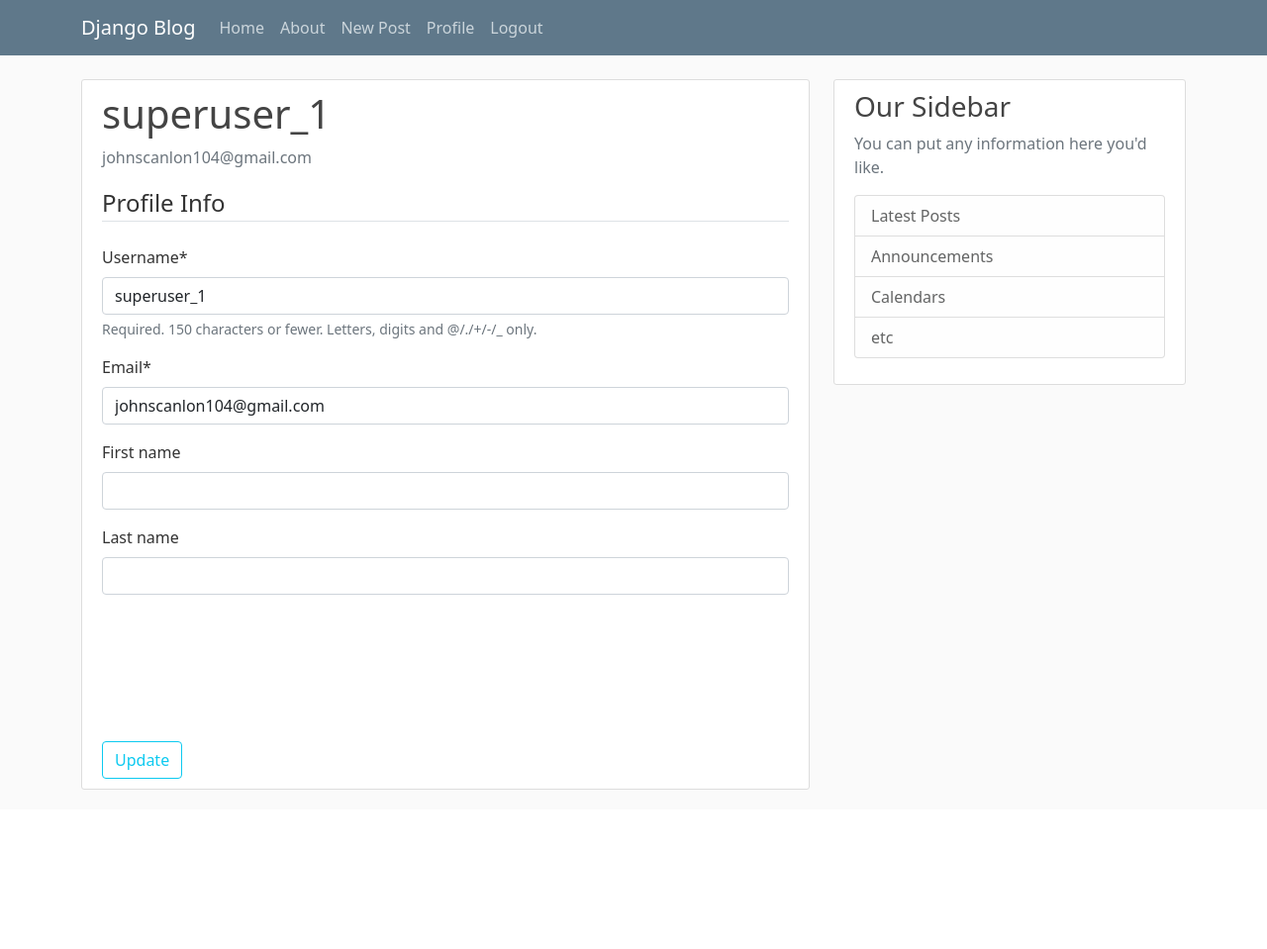
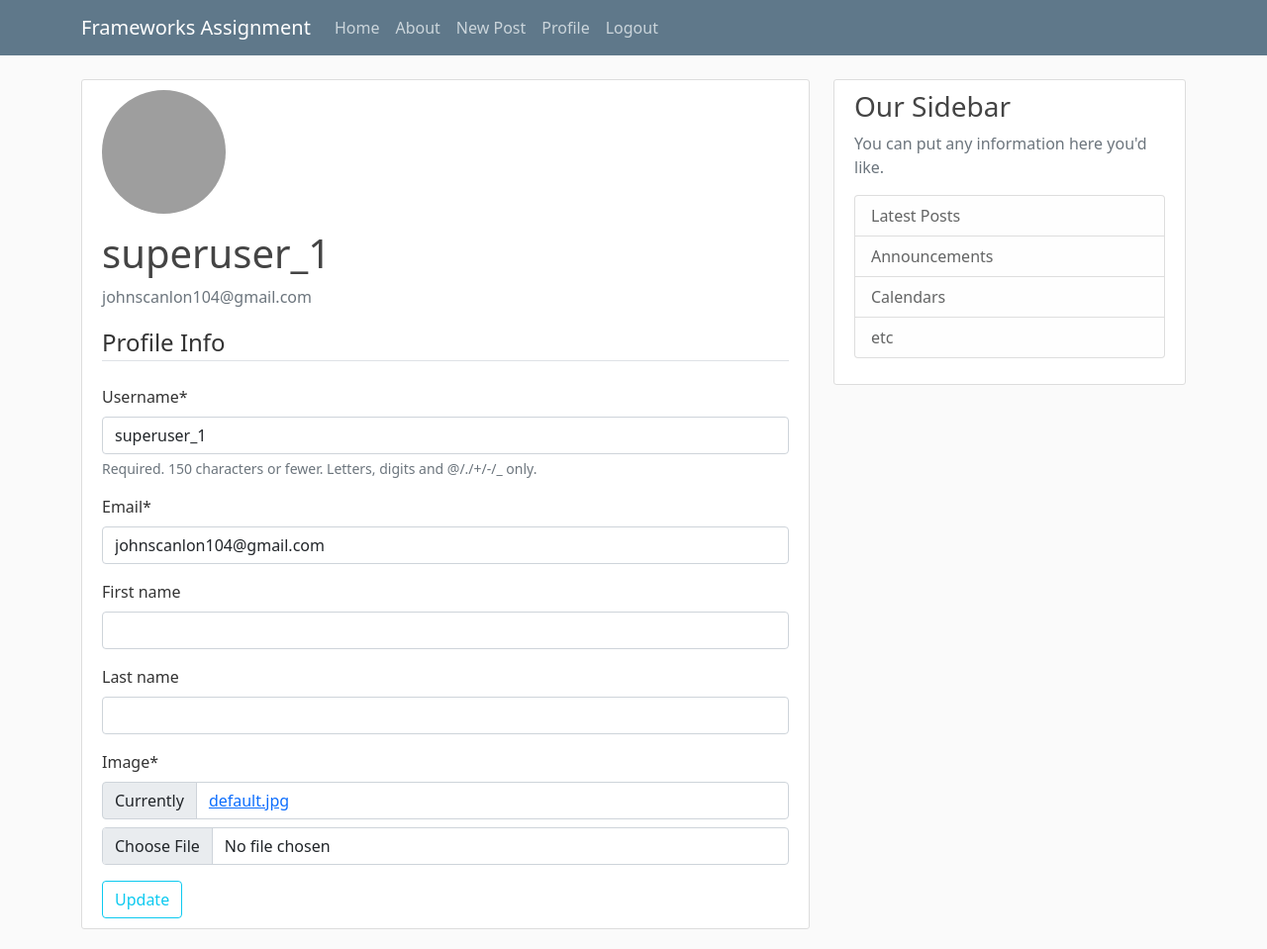
Before and after one commit to djonskanlyn/FrameworksAssignment, a Django app: page /profile/ in a window 1280 px wide. Shown: the whole page at 99% size. Before the commit the page ends 798 px from the top, so only its background shows below. Run offline with Django 5.2, Linux system fonts and the light colour scheme; a user stored in the database is signed in; data comes from the database, SQL or seed files in the repository; some libraries are stand-ins or nearby versions; grey boxes are pictures that could not be loaded.

Commit message:
13 Tuesday

```diff
--- a/frameworks_project/frameworks_project/urls.py
+++ b/frameworks_project/frameworks_project/urls.py
@@ -37,3 +37,6 @@ urlpatterns = [
 
 if settings.DEBUG:
     urlpatterns += static(settings.MEDIA_URL, document_root=settings.MEDIA_ROOT)
+
+if settings.DEBUG is False:
+    urlpatterns += static(settings.MEDIA_URL, document_root=settings.MEDIA_ROOT)
--- a/frameworks_project/frameworks_project_blog/templates/blog/base.html
+++ b/frameworks_project/frameworks_project_blog/templates/blog/base.html
@@ -24,7 +24,7 @@
         <header class="site-header">
             <nav class="navbar navbar-expand-md navbar-dark bg-steel fixed-top">
                 <div class="container">
-                    <a class="navbar-brand mr-4" href="{% url 'blog-home' %}">Django Blog</a>
+                    <a class="navbar-brand mr-4" href="{% url 'blog-home' %}">Frameworks Assignment</a>
                     <button class="navbar-toggler" type="button" data-toggle="collapse" data-target="#navbarToggle" aria-controls="navbarToggle" aria-expanded="false" aria-label="Toggle navigation">
                         <span class="navbar-toggler-icon"></span>
                     </button>
--- a/frameworks_project/frameworks_project_blog/views.py
+++ b/frameworks_project/frameworks_project_blog/views.py
@@ -19,13 +19,13 @@ class PostListView(ListView):
     template_name = 'blog/home.html'
     context_object_name = 'posts'
     ordering = ['-date_posted']
-    paginate_by = 3
+    paginate_by = 6
 
 class UserPostListView(ListView):
     model = Post
     template_name = 'blog/user_posts.html'
     context_object_name = 'posts'
-    paginate_by = 3
+    paginate_by = 6
 
     def get_queryset(self):
         user = get_object_or_404(User, username=self.kwargs.get('username'))
--- a/frameworks_project/frameworks_project_users/models.py
+++ b/frameworks_project/frameworks_project_users/models.py
@@ -4,7 +4,7 @@ from PIL import Image
 
 class Profile(models.Model):
     user = models.OneToOneField(User, on_delete=models.CASCADE)
-    image = models.ImageField(default='default.jpg', upload_to='profile_pics')
+    image = models.ImageField(default='profile_pics/default.jpg', upload_to='profile_pics')
 
     def __str__(self):
         return f'{self.user.username} Profile'
--- a/frameworks_project/frameworks_project_users/templates/users/profile.html
+++ b/frameworks_project/frameworks_project_users/templates/users/profile.html
@@ -3,7 +3,7 @@
 {% block content %}
     <div class="content-section">
         <div class="media">
-            <!-- <img class="rounded-circle account-img" src="{{ user.profile.image.url }}"> -->
+            <img class="rounded-circle account-img" src="{{ user.profile.image.url }}">
             <div class="media-body">
                 <h2 class="account-heading">{{ user.username }}</h2>
                 <p class="text-secondary">{{ user.email }}</p>
@@ -14,7 +14,8 @@
             <fieldset class="form-group">
                 <legend class="border-bottom mb-4">Profile Info</legend>
                 {{ u_form|crispy }}
-                <div style="visibility: hidden;">
+                <!-- <div style="visibility: hidden;"> -->
+                <div>
                     {{ p_form|crispy }}
                 </div>
             </fieldset>
```
Also changed, not shown: frameworks_project/frameworks_project/settings.py (+8 -21 lines), note.txt (+7 -0 lines), frameworks_project/media/profile_pics/default.jpg (renamed from frameworks_project/media/default.jpg), frameworks_project/media/profile_pics/your_image_file.jpg (added).
